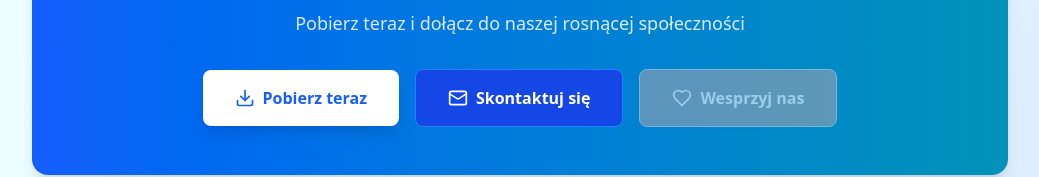
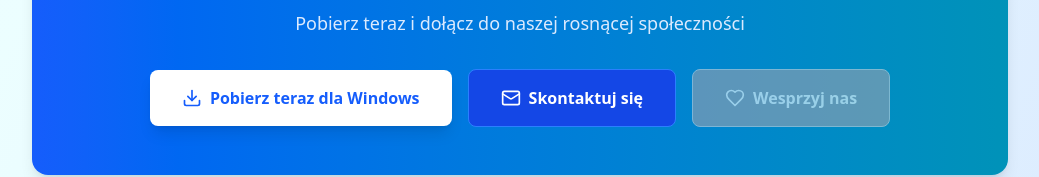
Before and after one commit to KubaKarwow/mojeRepertoriumLandingPage, a React (Vite) app: page / in a window 1280 px wide. Shown: the part 2498-2675 px from the top of the page, without its empty margins (120-1159 px from the left). Built offline with nearby package versions, Linux system fonts and the light colour scheme.

Commit message:
add Windows info

```diff
--- a/src/App.tsx
+++ b/src/App.tsx
@@ -159,7 +159,7 @@ function App() {
                         className="inline-flex items-center gap-2 bg-white text-blue-600 px-8 py-4 rounded-lg font-semibold hover:bg-blue-50 hover:cursor-pointer transition-all transform hover:scale-105 shadow-lg"
                         >
                         <Download size={20} />
-                        Pobierz teraz
+                        Pobierz teraz dla Windows
                     </a>
                         <button
                             onClick={() => setShowContactOverlay(true)}
```
